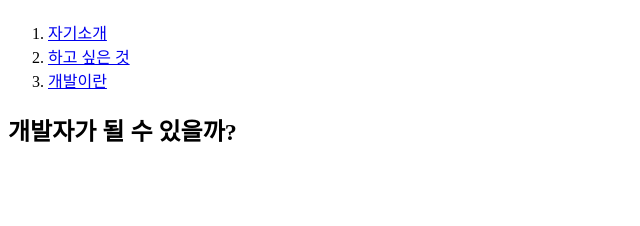
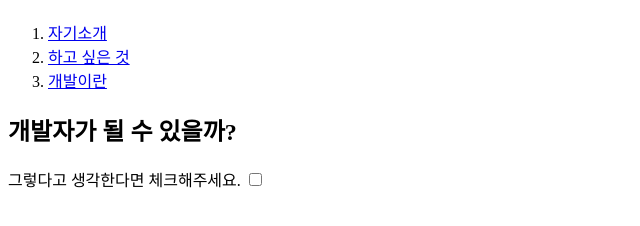
Before and after one commit to D0201/---HTML, a plain HTML site: page 3.html in a window 1280 px wide. Shown: the part 60-286 px from the top of the page, without its empty margins (0-640 px from the left). Drawn offline with Linux system fonts and the light colour scheme.

Commit message:
Add files via upload
3.html second ver.

```diff
--- a/3.html
+++ b/3.html
@@ -15,7 +15,8 @@
     </Ol>
 
     <h2>개발자가 될 수 있을까?</h2>
-
+    그렇다고 생각한다면 체크해주세요.
+    <input type="checkbox">
 </body>
 
 </html>
```
